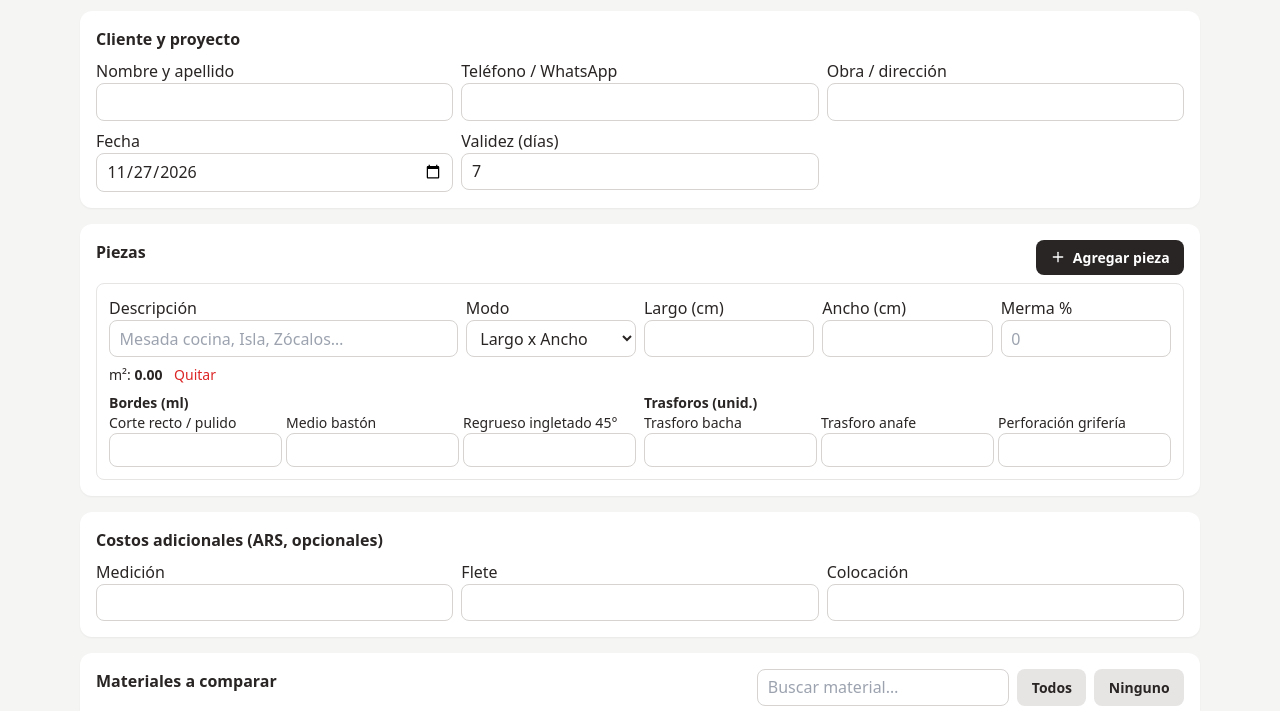
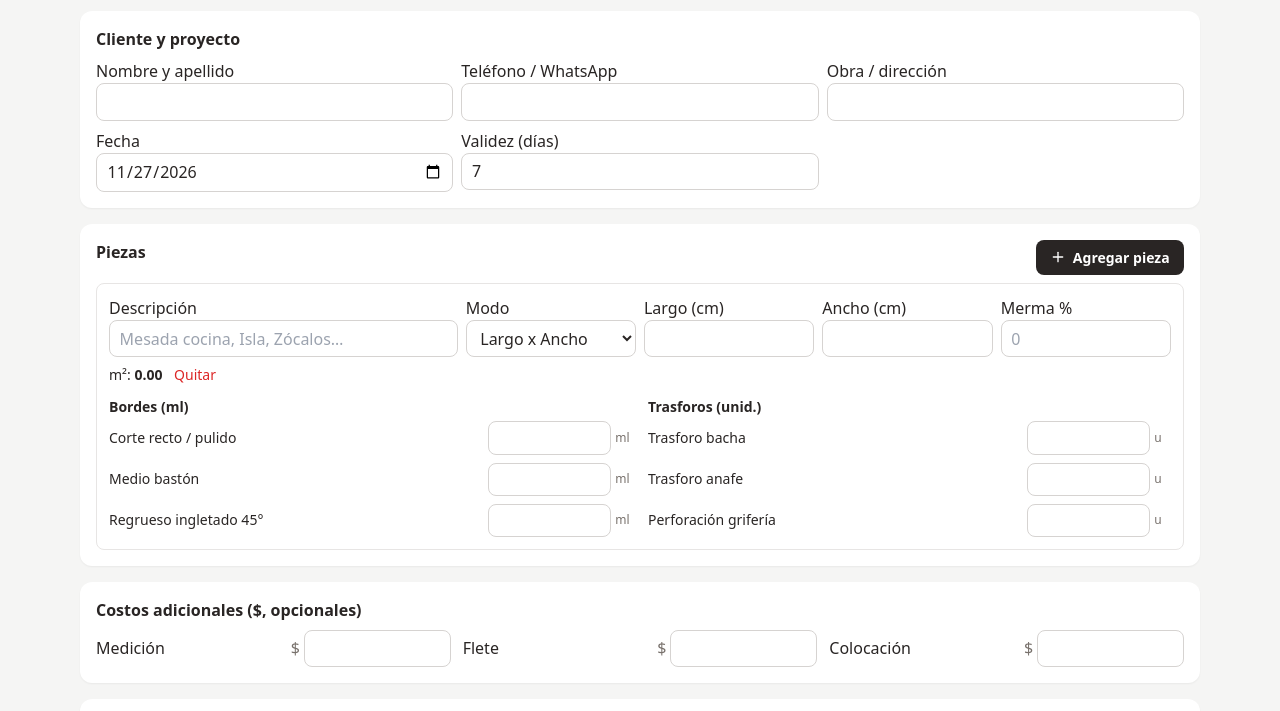
Before and after one commit to ecotechsolutions/marmoleria-el-checho, a plain HTML site: page index.html in a window 1280 px wide. Shown: the part 64-775 px from the top of the page. Drawn offline with nearby package versions, Linux system fonts and the light colour scheme.

Commit message:
Add files via upload

```diff
--- a/index.html
+++ b/index.html
@@ -27,8 +27,7 @@
    <label>Validez (días)<input type="number" class="i" id="c-val" value="7" oninput="Q.val=this.value"></label></div></div>
  <div class="bg-white rounded-xl p-4 shadow-sm"><div class="flex justify-between mb-2"><h2 class="font-bold">Piezas</h2><button class="b p" onclick="addPieza()"><i data-lucide="plus" class="w-4 h-4"></i>Agregar pieza</button></div>
   <div id="piezas" class="space-y-3"></div></div>
- <div class="bg-white rounded-xl p-4 shadow-sm"><h2 class="font-bold mb-2">Costos adicionales (ARS, opcionales)</h2>
-  <div class="grid sm:grid-cols-3 gap-2"><label>Medición<input type="number" min="0" class="i" data-ad="med" oninput="Q.ad.med=+this.value;res()"></label><label>Flete<input type="number" min="0" class="i" data-ad="fle" oninput="Q.ad.fle=+this.value;res()"></label><label>Colocación<input type="number" min="0" class="i" data-ad="col" oninput="Q.ad.col=+this.value;res()"></label></div></div>
+ <div class="bg-white rounded-xl p-4 shadow-sm"><h2 class="font-bold mb-2">Costos adicionales ($, opcionales)</h2><div class="grid sm:grid-cols-3 gap-3"><label class="flex items-center justify-between gap-3"><span class="flex-1 min-w-0">Medición</span><span class="flex items-center gap-1 w-40 shrink-0"><span class="text-stone-500">$</span><input type="number" min="0" inputmode="decimal" class="i text-right" data-ad="med" oninput="Q.ad.med=+this.value;res()"></span></label><label class="flex items-center justify-between gap-3"><span class="flex-1 min-w-0">Flete</span><span class="flex items-center gap-1 w-40 shrink-0"><span class="text-stone-500">$</span><input type="number" min="0" inputmode="decimal" class="i text-right" data-ad="fle" oninput="Q.ad.fle=+this.value;res()"></span></label><label class="flex items-center justify-between gap-3"><span class="flex-1 min-w-0">Colocación</span><span class="flex items-center gap-1 w-40 shrink-0"><span class="text-stone-500">$</span><input type="number" min="0" inputmode="decimal" class="i text-right" data-ad="col" oninput="Q.ad.col=+this.value;res()"></span></label></div></div>
  <div class="bg-white rounded-xl p-4 shadow-sm"><div class="flex flex-wrap justify-between gap-2 mb-2"><h2 class="font-bold">Materiales a comparar</h2>
   <div class="flex gap-2"><input id="msq" class="i" placeholder="Buscar material…" oninput="rMat()"><button class="b s" onclick="Q.sel=new Set(D.materiales.map(m=>m.nombre));rMat();res()">Todos</button><button class="b s" onclick="Q.sel.clear();rMat();res()">Ninguno</button></div></div>
   <div id="mats" class="grid sm:grid-cols-3 lg:grid-cols-4 gap-1 text-sm max-h-48 overflow-auto"></div></div>
@@ -44,7 +43,7 @@
 <div class="ed space-y-4">
 <div class="bg-white rounded-xl p-4 shadow-sm"><div class="grid sm:grid-cols-2 lg:grid-cols-4 gap-2"><label>Etiqueta de referencia<input class="i" id="etq" oninput="D.etiqueta=this.value;dirty()"></label><label>Última actualización<input class="i bg-stone-100" id="ult" readonly></label><label>IVA (%)<input type="number" class="i" id="g-iva" oninput="D.config.iva=+this.value;dirty();res()"></label><label>Multiplicador<input type="number" step="0.01" class="i" id="g-mul" oninput="D.config.multiplicador=+this.value;dirty();res()"></label>
 <label>Nombre<input class="i" id="m-nom" oninput="D.marmoleria.nombre=this.value;dirty()"></label><label>Teléfono<input class="i" id="m-tel" oninput="D.marmoleria.telefono=this.value;dirty()"></label><label>Dirección<input class="i" id="m-dir" oninput="D.marmoleria.direccion=this.value;dirty()"></label><label>Localidad<input class="i" id="m-loc" oninput="D.marmoleria.localidad=this.value;dirty()"></label><label>Validez (días)<input type="number" class="i" id="m-val" oninput="D.marmoleria.validezDias=+this.value;dirty()"></label><label>Plazo de entrega<input class="i" id="m-ent" oninput="D.marmoleria.entrega=this.value;dirty()"></label><label class="sm:col-span-2">Forma de pago / notas comerciales<input class="i" id="m-con" oninput="D.marmoleria.condiciones=this.value;dirty()"></label></div></div>
-<div class="bg-white rounded-xl p-4 shadow-sm"><h2 class="font-bold mb-2">Bordes ($/ml) y trasforos ($/u) — precios de venta</h2><div id="ext" class="grid sm:grid-cols-3 gap-2"></div></div>
+<div class="bg-white rounded-xl p-4 shadow-sm"><h2 class="font-bold mb-2">Bordes ($/ml) y trasforos ($/u) — precios de venta</h2><div id="ext" class="grid sm:grid-cols-2 lg:grid-cols-3 gap-3"></div></div>
 <div class="bg-white rounded-xl p-4 shadow-sm"><div class="flex flex-wrap justify-between gap-2 mb-2"><h2 class="font-bold">Materiales (lista sin IVA, $/m²)</h2><div class="flex gap-2 flex-wrap"><input id="psq" data-k class="i" placeholder="Buscar…" oninput="rTab()"><button class="b p" onclick="addMat()">Nuevo</button><label class="b s cursor-pointer">Subir Excel<input type="file" accept=".xlsx,.xls,.csv" class="hidden" onchange="imp(this)"></label></div></div>
 <div class="overflow-auto max-h-[60vh]"><table id="tbl" class="w-full text-sm"><thead class="sticky top-0 bg-stone-200"><tr><th class="p-1 text-left">Material</th><th>Extra</th><th>Selección</th><th>Comercial</th><th></th></tr></thead><tbody id="tb"></tbody></table></div></div></div></section>
 </main><footer id="foot" class="text-center text-xs text-stone-500 py-4"></footer><div id="mod" class="hidden fixed inset-0 bg-black/50 z-50 flex items-center justify-center p-4"><div class="bg-white rounded-xl p-5 max-w-sm w-full"><p id="mm" class="mb-4"></p><div class="flex justify-end gap-2"><button id="mn" class="b s"></button><button id="my" class="b p"></button></div></div></div><div id="toast" class="hidden fixed bottom-4 left-1/2 -translate-x-1/2 bg-stone-900 text-white px-4 py-2 rounded-lg z-50"></div></div>
@@ -81,8 +80,8 @@ function rPz(){$('piezas').innerHTML=Q.pz.map((p,i)=>`<div class="border border-
  ${p.mo=='d'?`<label>m² totales<input type="number" step="any" inputmode="decimal" class="i" value="${p.m||''}" oninput="Q.pz[${i}].m=+this.value;m2(${i})"></label>`:`<label>Largo (cm)<input type="number" inputmode="decimal" class="i" value="${p.l||''}" oninput="Q.pz[${i}].l=+this.value;m2(${i})"></label><label>Ancho (cm)<input type="number" inputmode="decimal" class="i" value="${p.a||''}" oninput="Q.pz[${i}].a=+this.value;m2(${i})"></label>`}
  <label>Merma %<input type="number" inputmode="decimal" class="i" value="${p.w||''}" placeholder="0" oninput="Q.pz[${i}].w=+this.value;m2(${i})"></label>
  <div class="text-sm">m²: <b id="m2-${i}">${af(p).toFixed(2)}</b> <button class="text-red-600 ml-2" onclick="Q.pz.splice(${i},1);rPz();res()">Quitar</button></div></div>
- <div class="grid sm:grid-cols-2 gap-2 mt-2 text-sm"><div><b>Bordes (ml)</b><div class="grid grid-cols-3 gap-1">${D.bordes.map(b=>`<label>${esc(b.nombre)}<input type="number" min="0" step="any" class="i" value="${p.b[b.id]||''}" oninput="Q.pz[${i}].b['${b.id}']=+this.value;res()"></label>`).join('')}</div></div>
- <div><b>Trasforos (unid.)</b><div class="grid grid-cols-3 gap-1">${D.trasforos.map(b=>`<label>${esc(b.nombre)}<input type="number" min="0" class="i" value="${p.t[b.id]||''}" oninput="Q.pz[${i}].t['${b.id}']=+this.value;res()"></label>`).join('')}</div></div></div></div>`).join('')}
+ <div class="grid sm:grid-cols-2 gap-4 mt-3 text-sm"><div><b>Bordes (ml)</b><div class="grid gap-2 mt-1">${D.bordes.map(b=>`<label class="flex items-center justify-between gap-3"><span class="flex-1 min-w-0">${esc(b.nombre)}</span><span class="flex items-center gap-1 w-36 shrink-0"><input type="number" min="0" step="any" inputmode="decimal" class="i text-right" value="${p.b[b.id]||''}" oninput="Q.pz[${i}].b['${b.id}']=+this.value;res()"><span class="text-xs text-stone-500 w-5">ml</span></span></label>`).join('')}</div></div>
+ <div><b>Trasforos (unid.)</b><div class="grid gap-2 mt-1">${D.trasforos.map(b=>`<label class="flex items-center justify-between gap-3"><span class="flex-1 min-w-0">${esc(b.nombre)}</span><span class="flex items-center gap-1 w-36 shrink-0"><input type="number" min="0" inputmode="decimal" class="i text-right" value="${p.t[b.id]||''}" oninput="Q.pz[${i}].t['${b.id}']=+this.value;res()"><span class="text-xs text-stone-500 w-5">u</span></span></label>`).join('')}</div></div></div></div>`).join('')}
 function m2(i){$('m2-'+i).textContent=af(Q.pz[i]).toFixed(2);res()}
 function calcQ(q){let m=0,ext=0;q.pz.forEach(p=>{m+=af(p);D.bordes.forEach(b=>ext+=(p.b[b.id]||0)*b.precio);D.trasforos.forEach(b=>ext+=(p.t[b.id]||0)*b.precio)});return{m2:m,ext,ad:(q.ad.med||0)+(q.ad.fle||0)+(q.ad.col||0)}}
 const calc=()=>calcQ(Q);
@@ -94,7 +93,7 @@ function tbl(ms,c,det,qs){qs=qs||QS;return `<table class="w-full text-sm"><thead
 function rMat(){const s=($('msq')?.value||'').toLowerCase();$('mats').innerHTML=D.materiales.filter(m=>m.nombre.toLowerCase().includes(s)).map(m=>`<label class="flex gap-2 items-center"><input type="checkbox" ${Q.sel.has(m.nombre)?'checked':''} onchange="this.checked?Q.sel.add('${esc(m.nombre).replace(/'/g,"\\'")}'):Q.sel.delete('${esc(m.nombre).replace(/'/g,"\\'")}');res()">${esc(m.nombre)}</label>`).join('')}
 function rTab(){const s=($('psq')?.value||'').toLowerCase();$('tb').innerHTML=D.materiales.map((m,i)=>[m,i]).filter(([m])=>m.nombre.toLowerCase().includes(s)).map(([m,i])=>`<tr class="border-b"><td data-l="Material"><input class="i" value="${esc(m.nombre)}" oninput="D.materiales[${i}].nombre=this.value;dirty()" onchange="sortM();rTab();rMat()"></td>${QS.map(q=>`<td data-l="${QN[q]}"><input type="number" inputmode="decimal" class="i text-right" placeholder="N/D" value="${m[q]??''}" oninput="D.materiales[${i}].${q}=this.value===''?null:+this.value;dirty();res()"></td>`).join('')}<td><button class="text-red-600 px-2 py-1" onclick="D.materiales.splice(${i},1);dirty();rTab();rMat();res()">Eliminar</button></td></tr>`).join('')}
 function addMat(){D.materiales.push({nombre:'Nuevo material',extra:null,seleccion:null,comercial:null});dirty();sortM();$('psq').value='';rTab();rMat()}
-function rExt(){$('ext').innerHTML=[['bordes',D.bordes],['trasforos',D.trasforos]].flatMap(([k,a])=>a.map((x,i)=>`<label>${esc(x.nombre)}<input type="number" class="i" value="${x.precio}" oninput="D.${k}[${i}].precio=+this.value;dirty();res()"></label>`)).join('')}
+function rExt(){$('ext').innerHTML=[['bordes',D.bordes],['trasforos',D.trasforos]].flatMap(([k,a])=>a.map((x,i)=>`<label class="flex items-center justify-between gap-3"><span class="flex-1 min-w-0">${esc(x.nombre)} <span class="text-xs text-stone-500">($/${k=='bordes'?'ml':'u'})</span></span><span class="flex items-center gap-1 w-36 shrink-0"><span class="text-stone-500">$</span><input type="number" inputmode="decimal" class="i text-right" value="${x.precio}" oninput="D.${k}[${i}].precio=+this.value;dirty();res()"></span></label>`)).join('')}
 function stamp(){const d=new Date(),p=n=>String(n).padStart(2,'0');D.ultimaActualizacion=`${p(d.getDate())}/${p(d.getMonth()+1)}/${d.getFullYear()} ${p(d.getHours())}:${p(d.getMinutes())}`;$('ult').value=D.ultimaActualizacion;foot()}
 function dl(){const a=document.createElement('a');a.href=URL.createObjectURL(new Blob([JSON.stringify(D,null,1)],{type:'application/json'}));a.download='precios.json';a.click();sucio=true;sync('dirty')}
 function tpl(){const ws=XLSX.utils.json_to_sheet(D.materiales.map(m=>({Material:m.nombre,Extra:m.extra,Seleccion:m.seleccion,Comercial:m.comercial})));const wb=XLSX.utils.book_new();XLSX.utils.book_append_sheet(wb,ws,'Precios');XLSX.writeFile(wb,'plantilla_precios.xlsx')}
```
